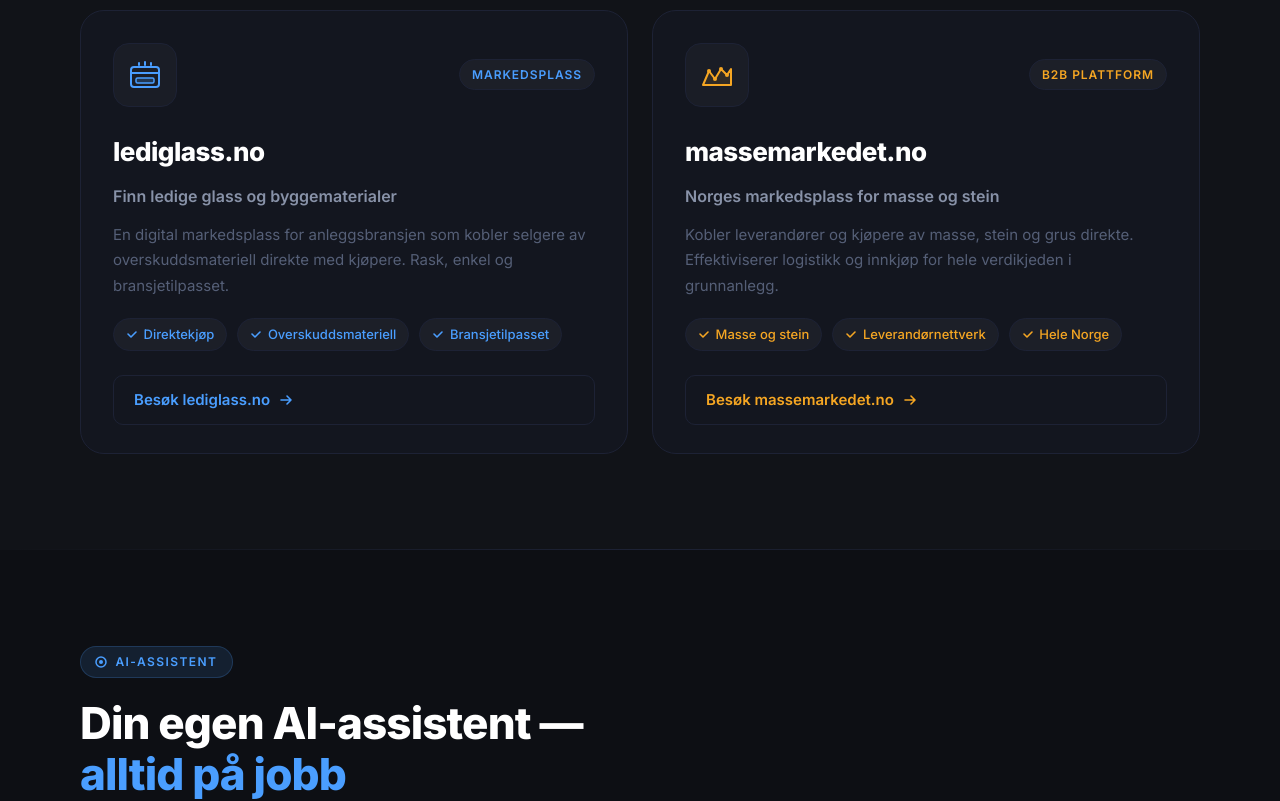
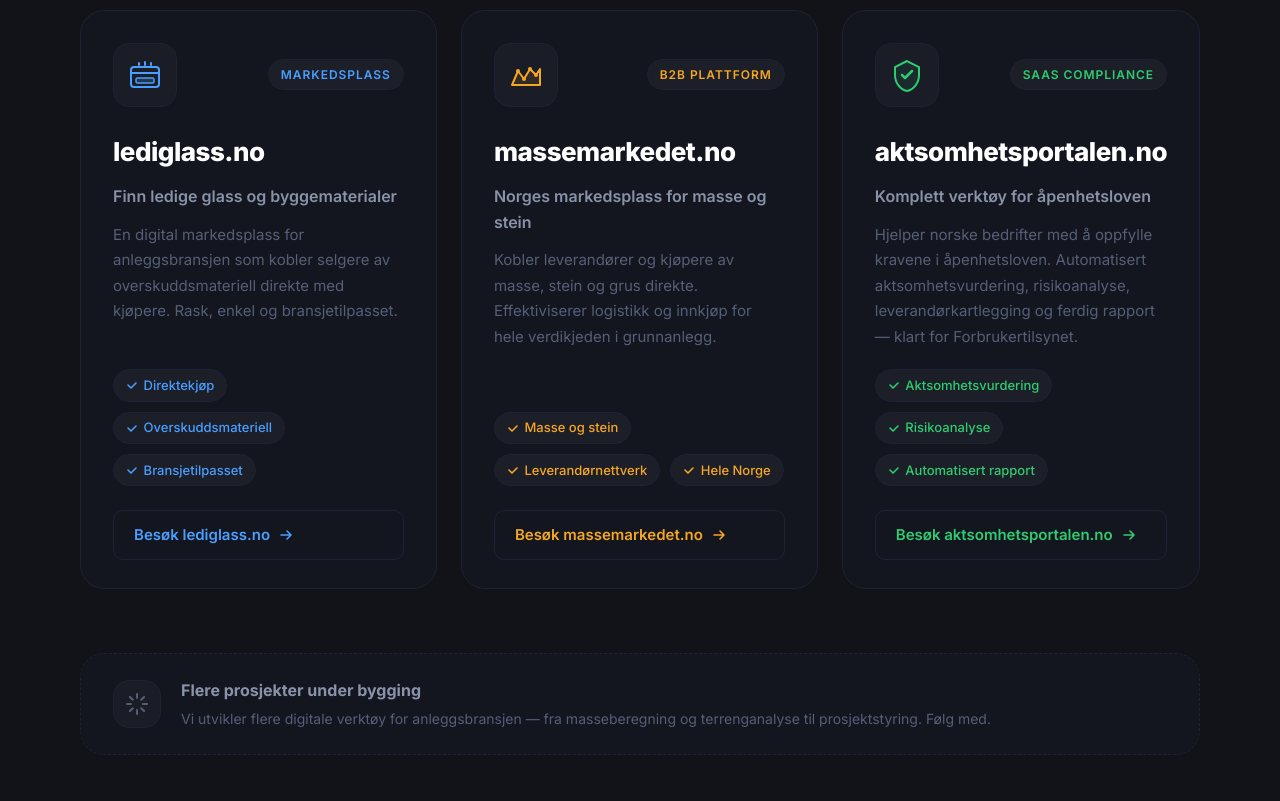
Before and after one commit to tossi15-a11y/anleggtech-web, a React (Vite) app: page / in a window 1280 px wide. Shown: the part 2340-3141 px from the top of the page. Built offline with nearby package versions, Linux system fonts and the light colour scheme.

Commit message:
auto: workspace sync 2026-05-01T08:42:35Z

```diff
--- a/index.html
+++ b/index.html
@@ -4,14 +4,41 @@
     <meta charset="UTF-8" />
     <link rel="icon" type="image/svg+xml" href="/favicon.svg" />
     <meta name="viewport" content="width=device-width, initial-scale=1.0" />
-    <meta name="description" content="AnleggTech AS – AI og digital innovasjon for anleggsbransjen. Skreddersydde nettsider, AI-assistenter og digitale verktøy for entreprenører." />
+    <meta name="description" content="AnleggTech AS – AI og digital innovasjon for anleggsbransjen. Skreddersydde nettsider, AI-assistenter, markedsplasser og digitale verktøy for entreprenører i hele Norge." />
+    <meta name="keywords" content="anleggsbransjen, digitalisering, AI, nettside entreprenør, masseberegning, markedsplass anlegg, byggebransjen teknologi, Norge" />
+    <meta name="author" content="AnleggTech AS" />
+    <meta name="robots" content="index, follow" />
+    <link rel="canonical" href="https://anleggtech.no" />
     <meta property="og:title" content="AnleggTech AS – Teknologi for anleggsbransjen" />
     <meta property="og:description" content="Vi digitaliserer bransjen du bygger verden med. AI-assistenter, nettsider og digitale verktøy tilpasset anleggsbransjen." />
     <meta property="og:type" content="website" />
+    <meta property="og:url" content="https://anleggtech.no" />
+    <meta property="og:site_name" content="AnleggTech AS" />
+    <meta property="og:locale" content="nb_NO" />
+    <meta name="twitter:card" content="summary" />
+    <meta name="twitter:title" content="AnleggTech AS – Teknologi for anleggsbransjen" />
+    <meta name="twitter:description" content="AI og digital innovasjon for anleggsbransjen. Nettsider, markedsplasser og verktøy." />
     <link rel="preconnect" href="https://fonts.googleapis.com" />
     <link rel="preconnect" href="https://fonts.gstatic.com" crossorigin />
     <link href="https://fonts.googleapis.com/css2?family=Inter:wght@400;500;600;700;800;900&display=swap" rel="stylesheet" />
     <title>AnleggTech AS – Teknologi som jobber like hardt som deg</title>
+    <script type="application/ld+json">
+    {
+      "@context": "https://schema.org",
+      "@type": "Organization",
+      "name": "AnleggTech AS",
+      "url": "https://anleggtech.no",
+      "description": "AI og digital innovasjon for anleggsbransjen",
+      "email": "torstein@anleggtech.no",
+      "telephone": "+4741155515",
+      "address": {
+        "@type": "PostalAddress",
+        "addressCountry": "NO"
+      },
+      "sameAs": [],
+      "knowsAbout": ["Digitalisering", "AI", "Anleggsbransjen", "Webapplikasjoner", "Markedsplasser"]
+    }
+    </script>
   </head>
   <body>
     <div id="root"></div>
--- a/src/components/Footer.tsx
+++ b/src/components/Footer.tsx
@@ -11,6 +11,7 @@
 const products = [
   { label: 'lediglass.no', href: 'https://lediglass.no' },
   { label: 'massemarkedet.no', href: 'https://massemarkedet.no' },
+  { label: 'aktsomhetsportalen.no', href: 'https://aktsomhetsportalen.no' },
 ]
 
 const scrollTo = (e: React.MouseEvent<HTMLAnchorElement>, href: string) => {
--- a/src/components/Products.module.css
+++ b/src/components/Products.module.css
@@ -38,7 +38,7 @@
 /* Cards */
 .cards {
   display: grid;
-  grid-template-columns: repeat(2, 1fr);
+  grid-template-columns: repeat(3, 1fr);
   gap: 1.5rem;
 }
 
@@ -166,7 +166,58 @@
   transform: translateX(3px);
 }
 
-@media (max-width: 720px) {
+/* Coming soon */
+.comingSoon {
+  display: flex;
+  align-items: center;
+  gap: 1.25rem;
+  padding: 1.5rem 2rem;
+  background: var(--bg-card);
+  border: 1.5px dashed var(--border);
+  border-radius: var(--radius-xl);
+  opacity: 0;
+  transform: translateY(20px);
+  transition: opacity 0.6s ease 0.45s, transform 0.6s ease 0.45s;
+}
+
+.comingSoon.visible {
+  opacity: 1;
+  transform: translateY(0);
+}
+
+.comingSoonIcon {
+  width: 48px;
+  height: 48px;
+  min-width: 48px;
+  display: flex;
+  align-items: center;
+  justify-content: center;
+  color: var(--text-muted);
+  background: rgba(255, 255, 255, 0.03);
+  border: 1px solid var(--border);
+  border-radius: var(--radius-lg);
+}
+
+.comingSoonTitle {
+  font-size: 1rem;
+  font-weight: 700;
+  color: var(--text-secondary);
+  margin-bottom: 0.25rem;
+}
+
+.comingSoonDesc {
+  font-size: 0.875rem;
+  color: var(--text-muted);
+  line-height: 1.6;
+}
+
+@media (max-width: 960px) {
+  .cards {
+    grid-template-columns: repeat(2, 1fr);
+  }
+}
+
+@media (max-width: 640px) {
   .cards {
     grid-template-columns: 1fr;
   }
--- a/src/components/Products.tsx
+++ b/src/components/Products.tsx
@@ -39,7 +39,29 @@
       </svg>
     ),
   },
+  {
+    name: 'aktsomhetsportalen.no',
+    label: 'SaaS Compliance',
+    tagline: 'Komplett verktøy for åpenhetsloven',
+    description:
+      'Hjelper norske bedrifter med å oppfylle kravene i åpenhetsloven. Automatisert aktsomhetsvurdering, risikoanalyse, leverandørkartlegging og ferdig rapport — klart for Forbrukertilsynet.',
+    url: 'https://aktsomhetsportalen.no',
+    features: ['Aktsomhetsvurdering', 'Risikoanalyse', 'Automatisert rapport'],
+    color: '#2ecc71',
+    icon: (
+      <svg width="36" height="36" viewBox="0 0 36 36" fill="none" xmlns="http://www.w3.org/2000/svg" aria-hidden="true">
+        <path d="M18 4L6 10v8c0 7.7 5.1 14.5 12 16 6.9-1.5 12-8.3 12-16v-8L18 4z" stroke="#2ecc71" strokeWidth="2" fill="rgba(46,204,113,0.08)"/>
+        <path d="M13 18l3 3 7-7" stroke="#2ecc71" strokeWidth="2.5" strokeLinecap="round" strokeLinejoin="round"/>
+      </svg>
+    ),
+  },
 ]
+
+const comingSoon = {
+  tagline: 'Flere prosjekter under bygging',
+  description:
+    'Vi utvikler flere digitale verktøy for anleggsbransjen — fra masseberegning og terrenganalyse til prosjektstyring. Følg med.',
+}
 
 export default function Products() {
   const { ref, isVisible } = useScrollAnimation()
@@ -71,6 +93,20 @@
           {products.map((product, i) => (
             <ProductCard key={product.name} product={product} delay={i * 0.15} />
           ))}
+        </div>
+
+        <div
+          className={`${styles.comingSoon} ${isVisible ? styles.visible : ''}`}
+        >
+          <div className={styles.comingSoonIcon}>
+            <svg width="24" height="24" viewBox="0 0 24 24" fill="none" aria-hidden="true">
+              <path d="M12 2v4M12 18v4M4.93 4.93l2.83 2.83M16.24 16.24l2.83 2.83M2 12h4M18 12h4M4.93 19.07l2.83-2.83M16.24 7.76l2.83-2.83" stroke="currentColor" strokeWidth="2" strokeLinecap="round"/>
+            </svg>
+          </div>
+          <div>
+            <p className={styles.comingSoonTitle}>{comingSoon.tagline}</p>
+            <p className={styles.comingSoonDesc}>{comingSoon.description}</p>
+          </div>
         </div>
       </div>
     </section>
```
Also changed, not shown: public/index.html (added, +16 -0 lines), public/robots.txt (added).
